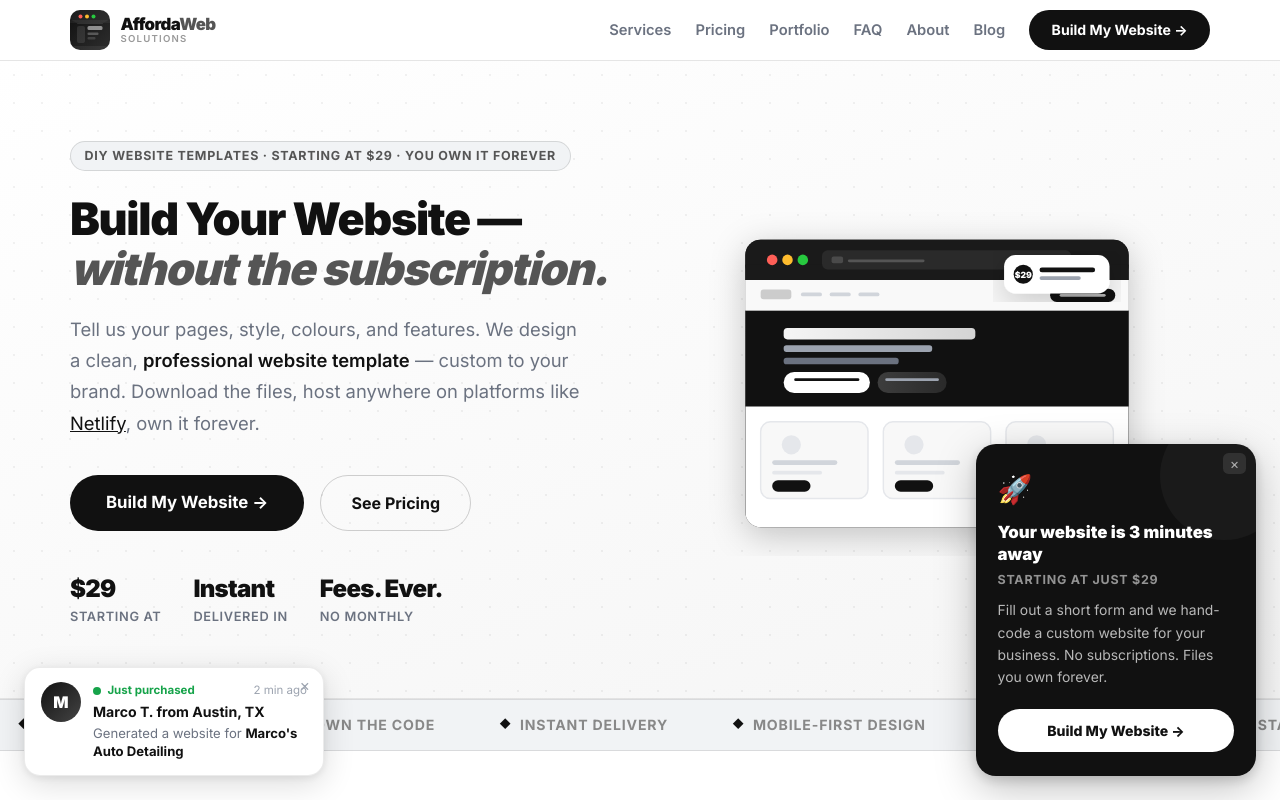
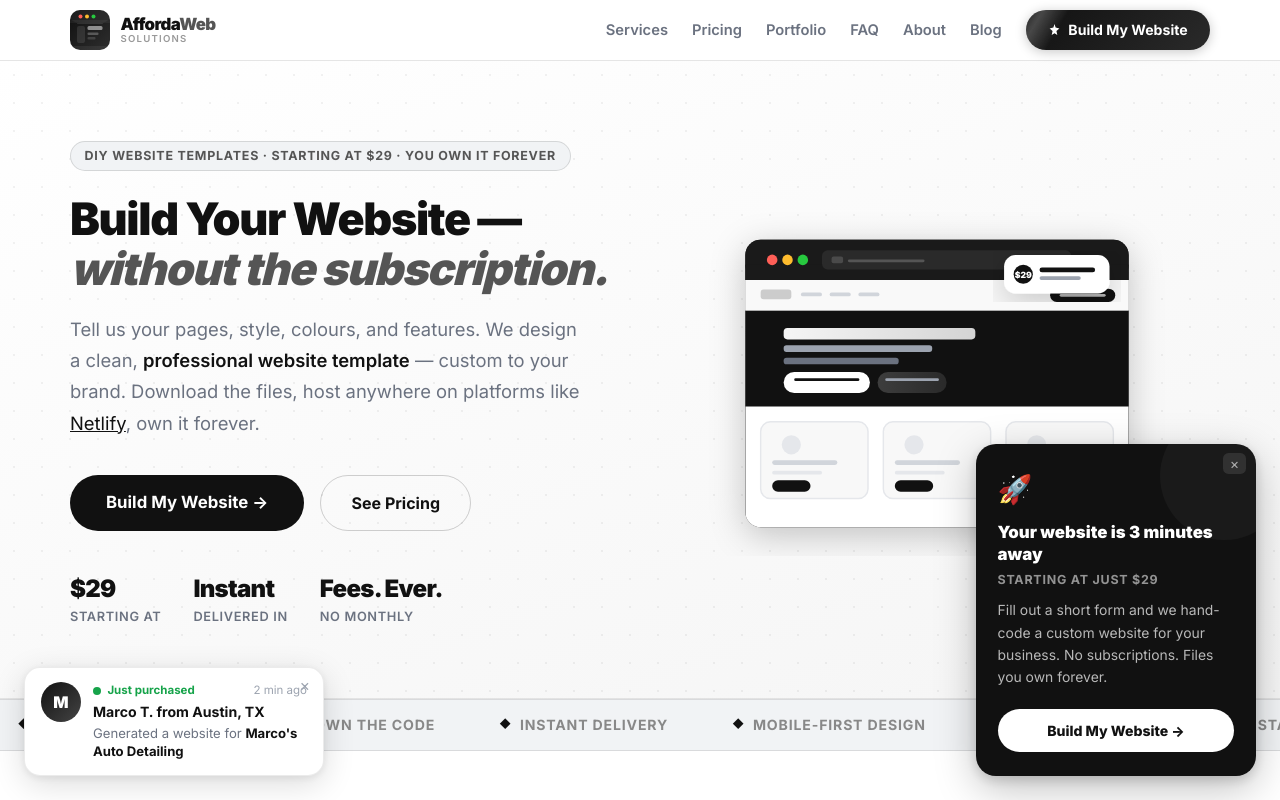
Before and after one commit to affordaweb/webtemp, a Next.js app: page / in a window 1280 px wide. Shown: the top 800 px of the page. Built offline with nearby package versions, Linux system fonts and the light colour scheme; no server answers.

Commit message:
feat: shimmer nav button with sparkle icon (Redis-style effect)

```diff
--- a/app/globals.css
+++ b/app/globals.css
@@ -99,6 +99,38 @@ body {
   transform: scale(1.03);
   background: #333333;
   box-shadow: 0 6px 24px rgba(0,0,0,0.18);
+}
+
+/* ── Shimmer nav button (Redis-style) ── */
+@keyframes btn-shimmer {
+  0%   { transform: translateX(-120%) skewX(-18deg); }
+  100% { transform: translateX(300%)  skewX(-18deg); }
+}
+
+.btn-nav-shimmer {
+  position: relative;
+  overflow: hidden;
+  background: linear-gradient(135deg, #111111 0%, #2a2a2a 100%);
+  box-shadow: 0 2px 12px rgba(0,0,0,0.22);
+}
+.btn-nav-shimmer::after {
+  content: "";
+  position: absolute;
+  inset: 0;
+  width: 35%;
+  background: linear-gradient(
+    105deg,
+    transparent 15%,
+    rgba(255,255,255,0.22) 50%,
+    transparent 85%
+  );
+  transform: translateX(-120%) skewX(-18deg);
+  animation: btn-shimmer 2.8s ease-in-out infinite;
+}
+.btn-nav-shimmer:hover {
+  background: linear-gradient(135deg, #222222 0%, #3a3a3a 100%);
+  box-shadow: 0 4px 20px rgba(0,0,0,0.32);
+  transform: scale(1.04);
 }
 
 .btn-outline {
--- a/components/Navbar.tsx
+++ b/components/Navbar.tsx
@@ -76,8 +76,11 @@ export default function Navbar() {
           <NavLink href="/faq">FAQ</NavLink>
           <NavLink href="/about">About</NavLink>
           <NavLink href="/blog">Blog</NavLink>
-          <Link href="/generate" className="btn-primary" style={{ fontSize: "0.88rem", padding: "0.6rem 1.4rem" }}>
-            Build My Website →
+          <Link href="/generate" className="btn-primary btn-nav-shimmer" style={{ fontSize: "0.88rem", padding: "0.6rem 1.4rem", display: "inline-flex", alignItems: "center", gap: "0.45rem" }}>
+            <svg width="13" height="13" viewBox="0 0 24 24" fill="currentColor" aria-hidden="true" style={{ flexShrink: 0 }}>
+              <path d="M12 2l2.09 6.26L21 10l-5.45 4.74L17.18 22 12 18.77 6.82 22l1.63-7.26L3 10l6.91-1.74L12 2z" />
+            </svg>
+            Build My Website
           </Link>
         </nav>
 
@@ -108,8 +111,11 @@ export default function Navbar() {
             <NavLink href="/faq" onClick={() => setOpen(false)}>FAQ</NavLink>
             <NavLink href="/about" onClick={() => setOpen(false)}>About</NavLink>
             <NavLink href="/blog" onClick={() => setOpen(false)}>Blog</NavLink>
-            <Link href="/generate" className="btn-primary" style={{ textAlign: "center", fontSize: "0.9rem" }} onClick={() => setOpen(false)}>
-              Build My Website →
+            <Link href="/generate" className="btn-primary btn-nav-shimmer" style={{ textAlign: "center", fontSize: "0.9rem", display: "inline-flex", alignItems: "center", justifyContent: "center", gap: "0.45rem" }} onClick={() => setOpen(false)}>
+              <svg width="13" height="13" viewBox="0 0 24 24" fill="currentColor" aria-hidden="true" style={{ flexShrink: 0 }}>
+                <path d="M12 2l2.09 6.26L21 10l-5.45 4.74L17.18 22 12 18.77 6.82 22l1.63-7.26L3 10l6.91-1.74L12 2z" />
+              </svg>
+              Build My Website
             </Link>
           </div>
         </div>
```
